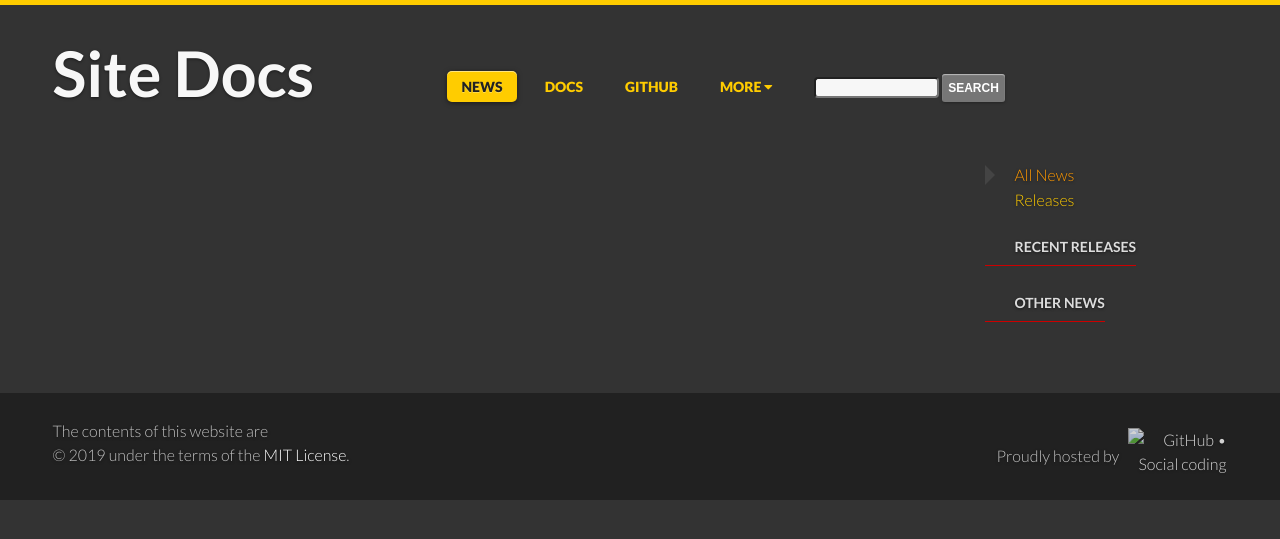
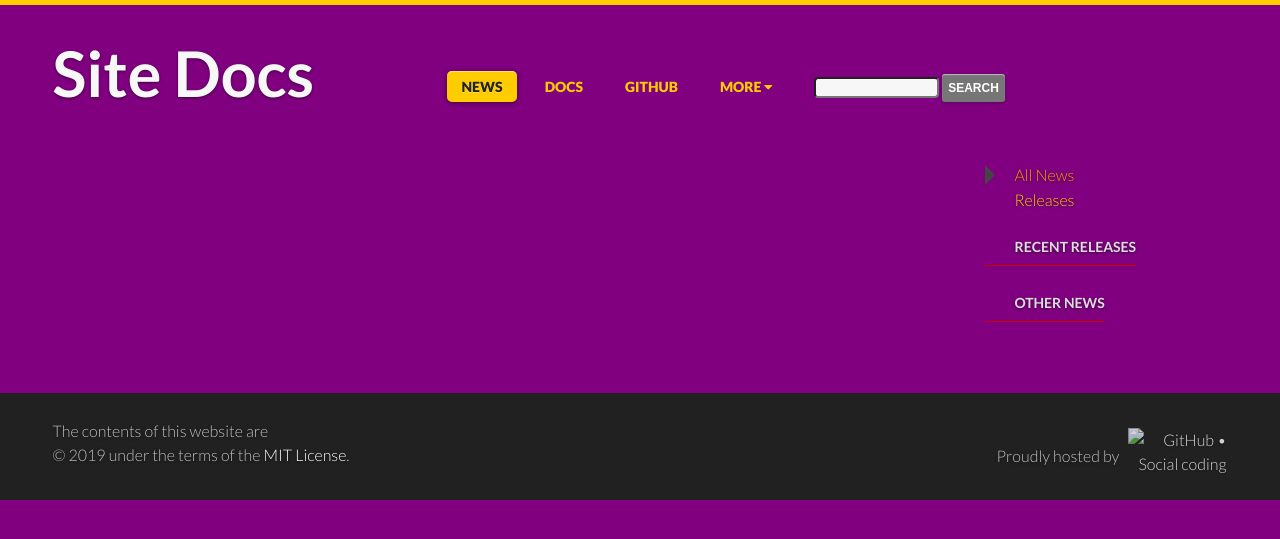
Before and after one commit to jallenwork/pages-theme, a Jekyll site: the page built from index.html, in a window 1280 px wide. Shown: the top 539 px of the page. Built offline with Jekyll 4.4.1, drawn with Linux system fonts in a browser that asks for light colours.

Commit message:
testing bg-color

```diff
--- a/_sass/_style.scss
+++ b/_sass/_style.scss
@@ -13,7 +13,8 @@
 body {
   font: 300 21px Lato, 'Helvetica Neue', Helvetica, Arial, sans-serif;
   color: #ddd;
-  background-color: #333;
+  //background-color: #333;
+  background-color: purple;
   border-top: 5px solid #fc0;
   @include box-shadow(inset 0 3px 30px rgba(0,0,0,.3));
   text-shadow: 0 1px 3px rgba(0,0,0,.5);
```
